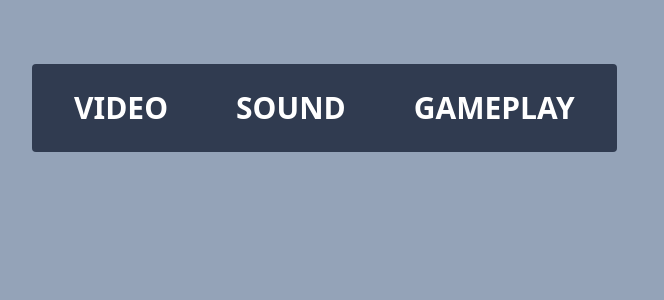
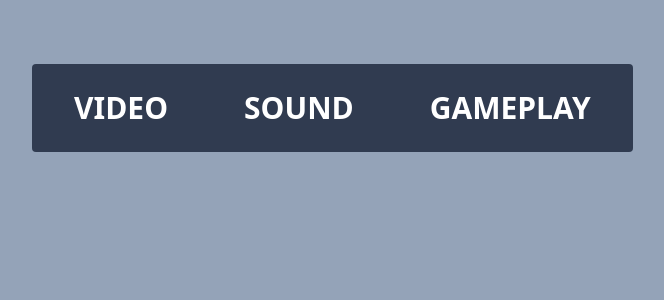
Before and after one commit to Marqasa/overwatch-settings, a SvelteKit app: page / in a window 1280 px wide. Shown: the top 300 px of the page, without its empty margins (32-696 px from the left). Built offline with nearby package versions, Linux system fonts and the light colour scheme.

Commit message:
Add rounding to tabs

```diff
--- a/src/routes/+layout.svelte
+++ b/src/routes/+layout.svelte
@@ -7,37 +7,37 @@
 	class="flex flex-col gap-8 bg-slate-400 min-h-full p-16 text-white uppercase text-3xl font-sans font-bold"
 >
 	<div>
-		<nav class="p-2 bg-[#303b50] flex max-w-min rounded">
+		<nav class="p-2 bg-[#303b50] flex max-w-min rounded gap-2">
 			<a
 				href="/video/video"
-				class="tab px-8 py-4"
+				class="tab rounded px-8 py-4"
 				class:active={$page.url.pathname.includes('/video')}
 			>
 				Video
 			</a>
 			<a
 				href="/sound/general"
-				class="tab px-8 py-4"
+				class="tab rounded px-8 py-4"
 				class:active={$page.url.pathname.includes('/sound')}
 			>
 				Sound
 			</a>
-			<!-- <a href="/controls" class="tab px-8 py-4" class:active={$page.url.pathname.includes('/controls')}>
+			<!-- <a href="/controls" class="tab rounded px-8 py-4" class:active={$page.url.pathname.includes('/controls')}>
 				Controls
 			</a> -->
 			<a
 				href="/gameplay/general"
-				class="tab px-8 py-4"
+				class="tab rounded px-8 py-4"
 				class:active={$page.url.pathname.includes('/gameplay')}
 			>
 				Gameplay
 			</a>
-			<!-- <a href="/social" class="tab px-8 py-4" class:active={$page.url.pathname.includes('/social')}
+			<!-- <a href="/social" class="tab rounded px-8 py-4" class:active={$page.url.pathname.includes('/social')}
 				>Social</a
 			>
 			<a
 				href="/accessibility"
-				class="tab px-8 py-4"
+				class="tab rounded px-8 py-4"
 				class:active={$page.url.pathname.includes('/accessibility')}
 			>
 				Accessibility
```
